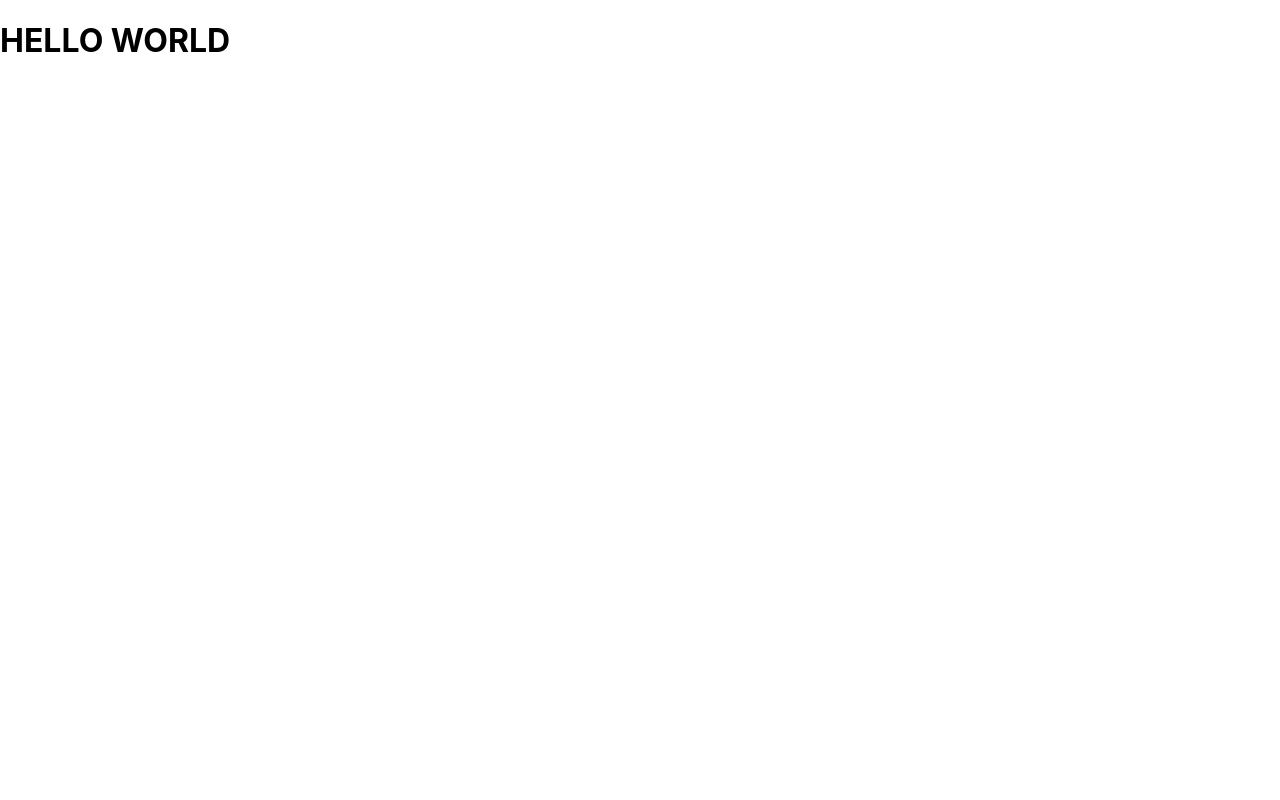
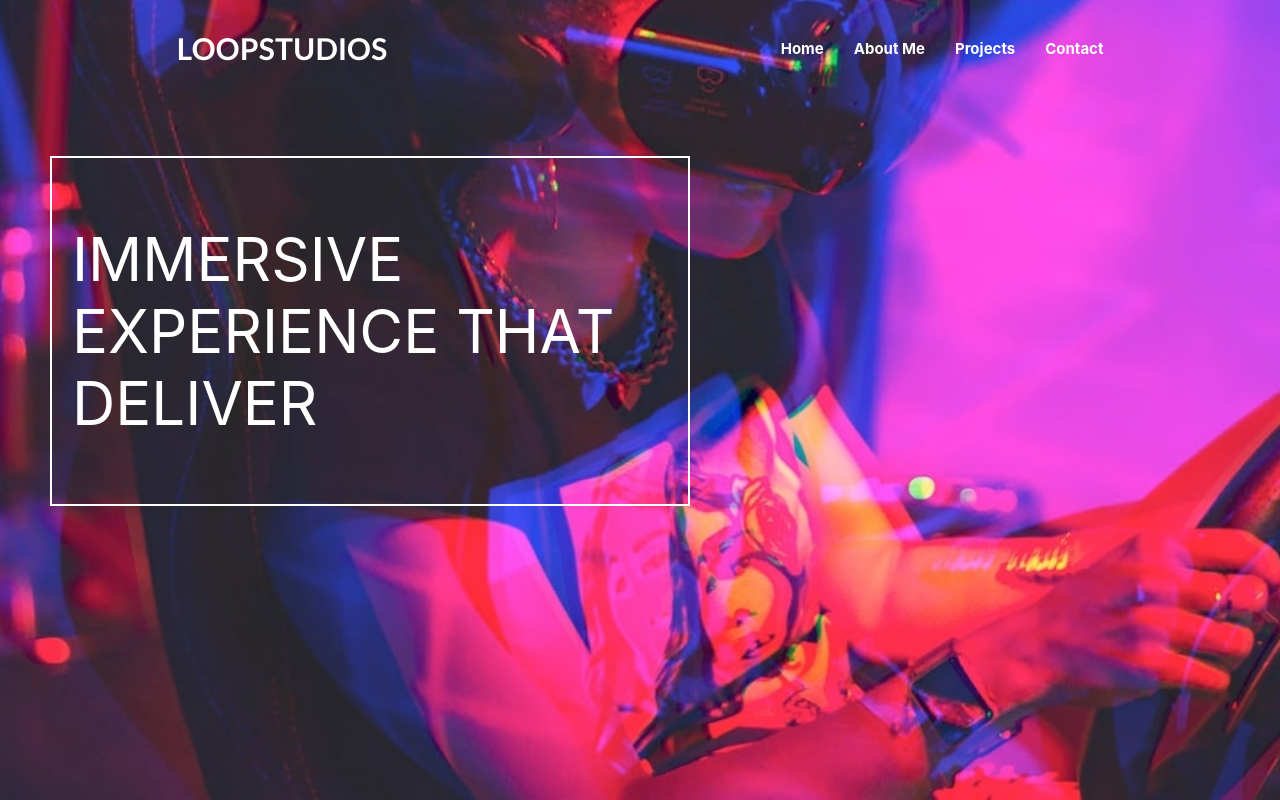
Before and after one commit to maazjnr/loopstudios, a React (Create React App) app: page / in a window 1280 px wide. Built offline with nearby package versions, Linux system fonts and the light colour scheme.

Commit message:
i added home page to my project

```diff
--- a/src/App.js
+++ b/src/App.js
@@ -1,11 +1,17 @@
 import React from 'react';
+import Pages from './pages/pages';
+import { BrowserRouter } from 'react-router-dom';
+
+
 
 const App = () => {
 
   return(
+    <BrowserRouter>
     <div>
-      <h1>HELLO WORLD</h1>
+      <Pages />
     </div>
+    </BrowserRouter>
   )
 }
 
--- a/src/components/Navbar.css
+++ b/src/components/Navbar.css
@@ -0,0 +1,110 @@
+*,
+*::after,
+*::before {
+  margin: 0;
+  box-sizing: border-box;
+}
+html {
+  font-size: 62.5%;
+}
+body {
+  font-size: 1.6rem;
+}
+li {
+  list-style: none;
+}
+a {
+  text-decoration: none;
+  color: white;
+}
+
+h2{
+  font-size: 15px;
+}
+.nav {
+  display: flex;
+  align-items: center;
+  justify-content: space-around;
+  height: 12vh;
+  background: transparent;
+
+}
+.nav__brand {
+  text-transform: uppercase;
+  color: white;
+  font-size: 30px;
+  font-family: 'Trebuchet MS', 'Lucida Sans Unicode',
+  'Lucida Grande', 'Lucida Sans', Arial, sans-serif;
+}
+
+.nav__menu {
+  display: flex;
+  align-items: center;
+  justify-content: space-around;
+  gap: 3rem;
+}
+.nav__toggler {
+  display: none;
+}
+.nav__toggler div {
+  width: 2.0rem;
+  height: 0.2rem;
+  margin: 0.4rem;
+  background: rgb(204, 204, 204);
+  transition: 0.3s ease-in;
+}
+
+@media screen and (max-width: 768px) {
+  .nav__toggler {
+    display: block;
+    cursor: pointer;
+    z-index: 1;
+  }
+  .nav__menu {
+    position: fixed;
+    top: 0vh;
+    right: 0;
+    height: 80vh;
+    width: 100%;
+    background-image: linear-gradient(#000000f7,  #000000f7) ;
+    flex-direction: column;
+    transform: translateX(100%);
+    transition: 0.5s ease-in;
+    z-index: 1;
+    padding-top: 10rem;
+    display: flex;
+    align-items: center;
+    justify-content: center;
+  }
+
+  h2{
+    font-size: 16px;
+    font-weight: bold;
+    padding: 12px;
+  }
+
+  .nav__brand {
+    text-transform: uppercase;
+    color: white;
+    font-size: 15px;
+    font-weight: bold;
+  }
+
+
+}
+
+.nav__active {
+  transform: translateX(0%);
+}
+
+
+
+.toggle .line1 {
+  transform: rotate(-45deg) translate(-4px, 5px);
+}
+.toggle .line2 {
+  opacity: 0;
+}
+.toggle .line3 {
+  transform: rotate(45deg) translate(-4px, -5px);
+}
--- a/src/components/Navbar.jsx
+++ b/src/components/Navbar.jsx
@@ -0,0 +1,60 @@
+import React, { useState } from "react";
+import "./Navbar.css";
+import { Link } from "react-router-dom";
+
+
+function Navbar() {
+  const [active, setActive] = useState("nav__menu");
+  const [icon, setIcon] = useState("nav__toggler");
+  const navToggle = () => {
+    if (active === "nav__menu") {
+      setActive("nav__menu nav__active");
+    } else setActive("nav__menu");
+
+
+    if (icon === "nav__toggler") {
+      setIcon("nav__toggler toggle");
+    } else setIcon("nav__toggler");
+  };
+  return (
+    <nav className="nav" >
+        <h2 className="nav__brand">
+        loopstudios
+        </h2>
+      <ul className={active} onClick={active} >
+
+        <li className="nav__item" >
+          <Link style={{color: 'white'}} className="nav__link" to='/'>
+             <h2> Home</h2>
+          </Link>
+        </li>
+
+        <li className="nav__item">
+          <Link style={{color: 'white'}} className="nav__link" to='/about' >
+             <h2> About Me</h2>
+          </Link>
+        </li>
+
+        <li className="nav__item">
+          <Link style={{color: 'white'}} className="nav__link" to='/project' >
+              <h2>Projects</h2>
+          </Link>
+        </li>
+
+        <li className="nav__item">
+          <Link style={{color: 'white'}} className="nav__link" to='/contact'>
+              <h2>Contact</h2>
+          </Link>
+        </li>
+      </ul>
+      <div onClick={navToggle} className={icon}>
+        <div className="line1"></div>
+        <div className="line2"></div>
+        <div className="line3"></div>
+      </div>
+    </nav>
+
+  );
+}
+
+export default Navbar;
--- a/src/index.css
+++ b/src/index.css
@@ -5,9 +5,54 @@ body {
     sans-serif;
   -webkit-font-smoothing: antialiased;
   -moz-osx-font-smoothing: grayscale;
+  overflow-x: hidden;
 }
 
 code {
   font-family: source-code-pro, Menlo, Monaco, Consolas, 'Courier New',
     monospace;
 }
+
+.home{
+  background-image: url('../src/images/desktop/image-hero.jpg');
+  width: 100%;
+  height: 100vh;
+  background-position: center;
+  background-size: cover;
+}
+
+.immersive{
+  width: 50%;
+  height: 35rem;
+  border: 2px solid white;
+  padding: 20px;
+  display: flex;
+  align-items: center;
+  margin-left: 50px;
+  margin-top: 60px;
+}
+
+.immersive h2{
+  font-size: 60px;
+  color: white;
+  font-weight: 400;
+}
+
+
+
+
+@media screen and (max-width: 768px) {
+  .immersive{
+    width: 80%;
+    height: 30rem;
+    border: 2px solid white;
+    overflow-x: hidden;
+    margin-left: 35px;
+    margin-top: 100px;
+  }
+
+  .immersive h2{
+    font-size: 40px;
+    color: white;
+  }
+}
--- /dev/null
+++ b/src/pages/Home.jsx
@@ -0,0 +1,16 @@
+import React from 'react';
+import Navbar from '../components/Navbar';
+
+const Home = () => {
+
+  return(
+    <div className='home'>
+        <Navbar />
+        <div className='immersive'>
+            <h2>IMMERSIVE EXPERIENCE THAT DELIVER</h2>
+        </div>
+    </div>
+  )
+}
+
+export default Home;
--- /dev/null
+++ b/src/pages/pages.jsx
@@ -0,0 +1,16 @@
+import React from 'react';
+import Home from './Home';
+import { Route, Routes } from 'react-router-dom';
+
+const Pages = () => {
+
+  return(
+    <div>
+        <Routes>
+            <Route path='/' element={<Home />} />
+        </Routes>
+    </div>
+  )
+}
+
+export default Pages;
```
Also changed, not shown: src/pages/About.jsx (added).
